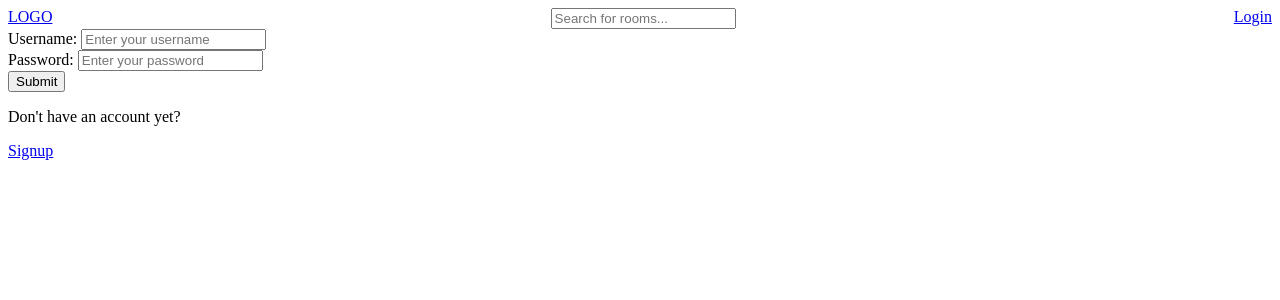
After one commit to sulaimondawood/django-discord-server, a Django app: page /login/ in a window 1280 px wide. The commit adds this page. Shown: the top 300 px of the page. Run offline with Django 4.2, Linux system fonts and the light colour scheme.

```diff
--- a/main/forms.py
+++ b/main/forms.py
@@ -5,3 +5,4 @@ class RoomForm(ModelForm):
     class Meta:
         model = Room
         fields = "__all__"
+        exclude = ["host",]
--- a/main/templates/main/home.html
+++ b/main/templates/main/home.html
@@ -26,8 +26,10 @@
       {% for room in rooms %}
       <div>
         <span>@{{room.host.username}}</span>
+        {% if request.user == room.host %}
         <a href="{% url 'update-room' room.id %}">Edit</a>
         <a href="{% url 'delete-room' room.id %}">Delete</a>
+        {%endif%}
         <h5>
           {{room.id}} --
           <a href="{% url 'room' room.id %}"> {{room.name}} </a>
--- /dev/null
+++ b/main/templates/main/login-signup.html
@@ -0,0 +1,51 @@
+{% extends "base.html" %} {% block content %} {% if page_name == "login" %}
+<div class="">
+  <div class="">
+    {% if messages %}
+    <div class="">
+      {% for message in messages %}
+      <p>{{message}}</p>
+      {%endfor%}
+    </div>
+    {%endif%}
+  </div>
+  <form action="" method="post">
+    {% csrf_token %}
+
+    <div class="">
+      <label for="username">Username:</label>
+      <input
+        id="username"
+        type="text"
+        placeholder="Enter your username"
+        name="username"
+      />
+    </div>
+    <div class="">
+      <label for="password">Password:</label>
+      <input
+        id="password"
+        type="password"
+        placeholder="Enter your password"
+        name="password"
+      />
+    </div>
+    <div class="">
+      <input type="submit" value="Submit" />
+    </div>
+  </form>
+
+  <p>Don't have an account yet?</p>
+  <a href="{% url 'create-account' %}">Signup</a>
+</div>
+
+{% else %}
+<div class="">
+  <form action="" method="post">
+    {% csrf_token %} {{create_user_form}}
+    <input type="submit" value="Submit" />
+  </form>
+  <p>Already have an account?</p>
+  <a href="{% url 'login-signup' %}">Login</a>
+</div>
+{% endif %} {% endblock content %}
--- a/main/urls.py
+++ b/main/urls.py
@@ -3,6 +3,9 @@ from . import views
 
 
 urlpatterns = [
+    path("login/", views.login_page, name="login-signup"),
+    path('create-account', views.sign_up,  name="create-account"),
+    path("logout/", views.logout_page, name="logout"),
     path('', views.home, name="home" ),
     path('room/<str:pk>/', views.room, name = "room"),
     path("create-room/", views.create_room, name="create-room"),
--- a/main/views.py
+++ b/main/views.py
@@ -1,7 +1,12 @@
 from django.shortcuts import render,redirect
 from django.http import HttpResponse
 from django.db.models import Q
-from .models import Room, Topic
+from django.contrib.auth.models import User
+from django.contrib.auth.forms import UserCreationForm
+from django.contrib import messages
+from django.contrib.auth import login,logout, authenticate
+from django.contrib.auth.decorators import login_required
+from .models import Room, Topic, Message
 from .forms import RoomForm
 
 # rooms = [
@@ -9,6 +14,62 @@ from .forms import RoomForm
 #     {"id":2, "name": "Learn more django framework"},
 #     {"id":3, "name": "Python discord server"}
 # ]
+
+
+def login_page(request):
+
+    if request.user.is_authenticated:
+        return redirect('home')
+
+
+    if request.method == "POST":
+        username = request.POST.get('username').lower()
+        password = request.POST.get("password")
+
+        try:
+            user = User.objects.get(username=username)
+
+        except:
+            messages.error(request, "User does not exist")
+
+        user = authenticate(request, username=username, password= password)
+
+        if user is not None:
+            login(request, user )
+            return redirect("home")
+
+        else:
+            messages.error(request,"Username or Password is incorrect!")
+
+
+    return render(request, "main/login-signup.html",{"page_name": "login"})
+
+
+def logout_page(request):
+    logout(request)
+    return redirect('home')
+
+
+def sign_up(request):
+    create_user_form = UserCreationForm()
+
+    if request.method == "POST":
+        form = UserCreationForm(request.POST)
+        print(form)
+        if form.is_valid():
+            user = form.save(commit=False)
+            user.username = user.username.lower()
+            user.save()
+            login(request, user)
+            return redirect('home')
+
+        else:
+            messages.error(request, "Error occured while signing in!")
+
+    return render(request, "main/login-signup.html", {"create_user_form":  create_user_form})
+
+
+
 
 def home(request):
     q = request.GET.get('q') if request.GET.get('q') is not None else ''
@@ -22,32 +83,45 @@ def home(request):
 
 def room(request, pk):
     room = Room.objects.get(id=pk)
-    # room = None
-    # for single_room in rooms:
-    #     if single_room['id'] == int(pk):
-    #         room = single_room
-    context = {"room": room}
+    room_messages = room.message_set.all()
+
+    if request.method == "POST":
+        Message.objects.create(
+            user = request.user,
+            room=room,
+            body= request.POST.get("message")
+        )
+        return redirect("room", pk=room.id)
+
+    context = {"room": room, "room_messages": room_messages}
 
     return render(request, "main/room.html", context)
 
 
+@login_required(login_url='login')
 def create_room(request):
     room_form = RoomForm()
 
     if request.method == "POST":
         room_form = RoomForm(request.POST)
-
+        print(room_form)
         if room_form.is_valid():
-            room_form.save()
+            room = room_form.save(commit=False)
+            room.name = request.user
+            room.save()
             return redirect('home')
 
     context = {"room_form": room_form}
     return render(request, "main/form.html", context)
 
 
+@login_required(login_url='login')
 def update_room(request, pk):
     room = Room.objects.get(id=pk)
     room_form = RoomForm(instance=room)
+
+    if request.user != room.host:
+        return HttpResponse("User not allowed!")
 
     if request.method == "POST":
         room_form = RoomForm(request.POST,instance=room)
@@ -61,8 +135,13 @@ def update_room(request, pk):
     return render(request, 'main/form.html', context)
 
 
+@login_required(login_url='login')
 def delete_room(request,pk):
     room = Room.objects.get(id=pk)
+
+    if request.user != room.host:
+        return HttpResponse("User not allowed")
+
     if (request.method == "POST"):
         room.delete()
         return redirect("home")
--- a/templates/nav.html
+++ b/templates/nav.html
@@ -3,5 +3,10 @@
   <form action="{% url 'home' %}" method="get">
     <input type="text" placeholder="Search for rooms..." name="q" />
   </form>
-  <p>MENU</p>
+
+  {% if request.user.is_authenticated %}
+  <a href="{% url 'logout' %}">Logout</a>
+  {%else%}
+  <a href="{% url 'login-signup' %}">Login</a>
+  {%endif%}
 </div>
```
Also changed, not shown: main/templates/main/room.html (+19 -0 lines), db.sqlite3.
